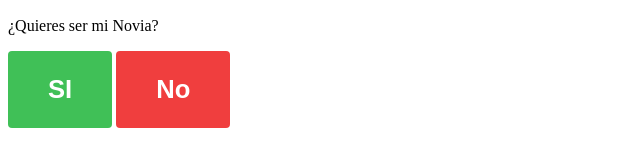
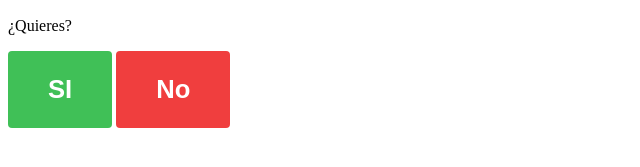
Before and after one commit to Thomas7u7/thomascruz.github.io, a plain HTML site: page index.html in a window 1280 px wide. Shown: the part 233-400 px from the top of the page, 0-640 px from the left. Drawn offline with Linux system fonts and the light colour scheme; a web font is replaced by a local one.

Commit message:
index.html

```diff
--- a/index.html
+++ b/index.html
@@ -15,7 +15,7 @@
   <body>
     <main class="container">
       <img class="cat-img" src="img/cat-0.jpg" alt="Picture of a cat" />
-      <p class="title">¿Quieres ser mi Novia?</p>
+      <p class="title">¿Quieres?</p>
       <div class="buttons">
         <button type="button" class="btn btn--yes">SI</button>
         <button type="button" class="btn btn--no">No</button>
```
